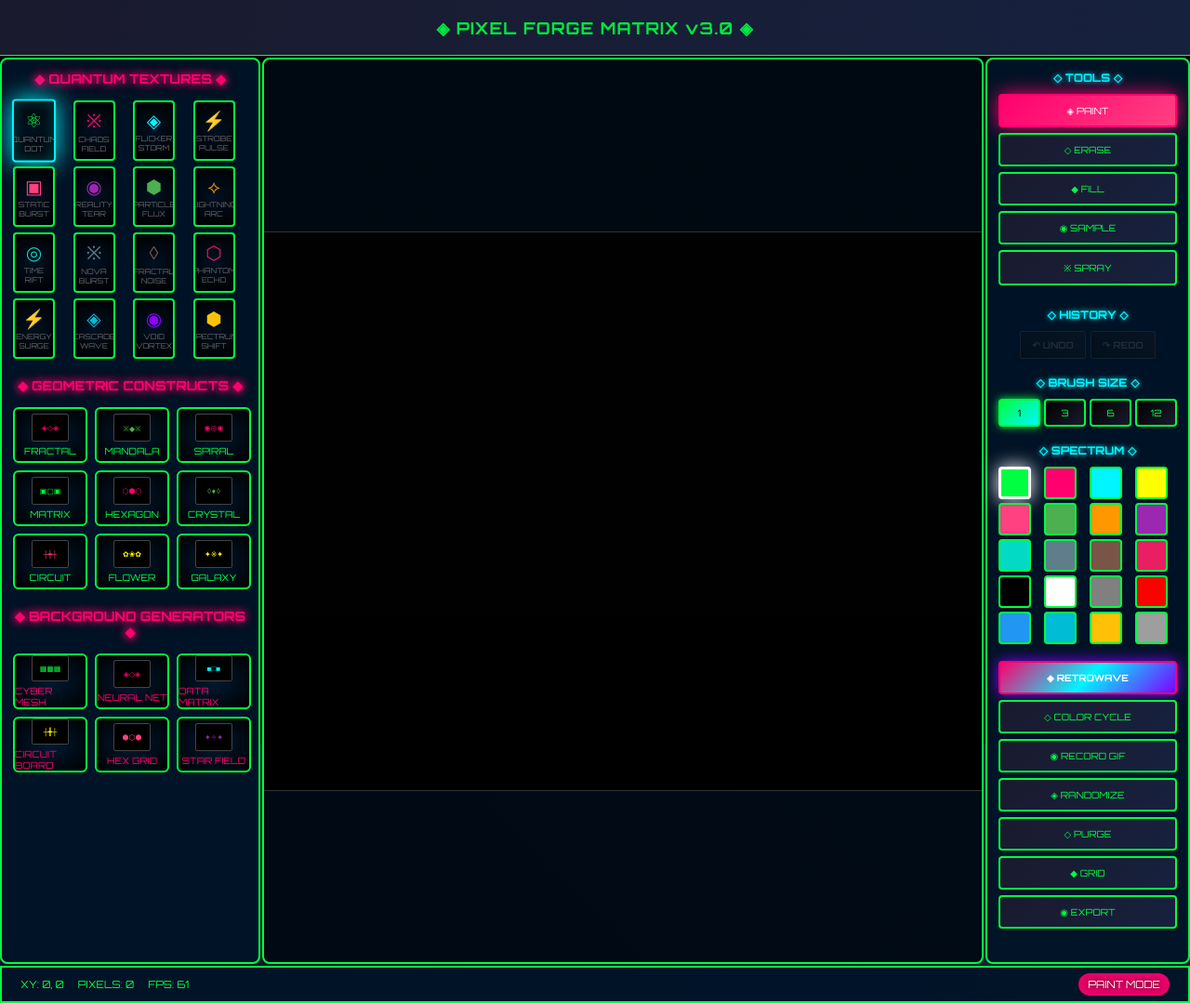
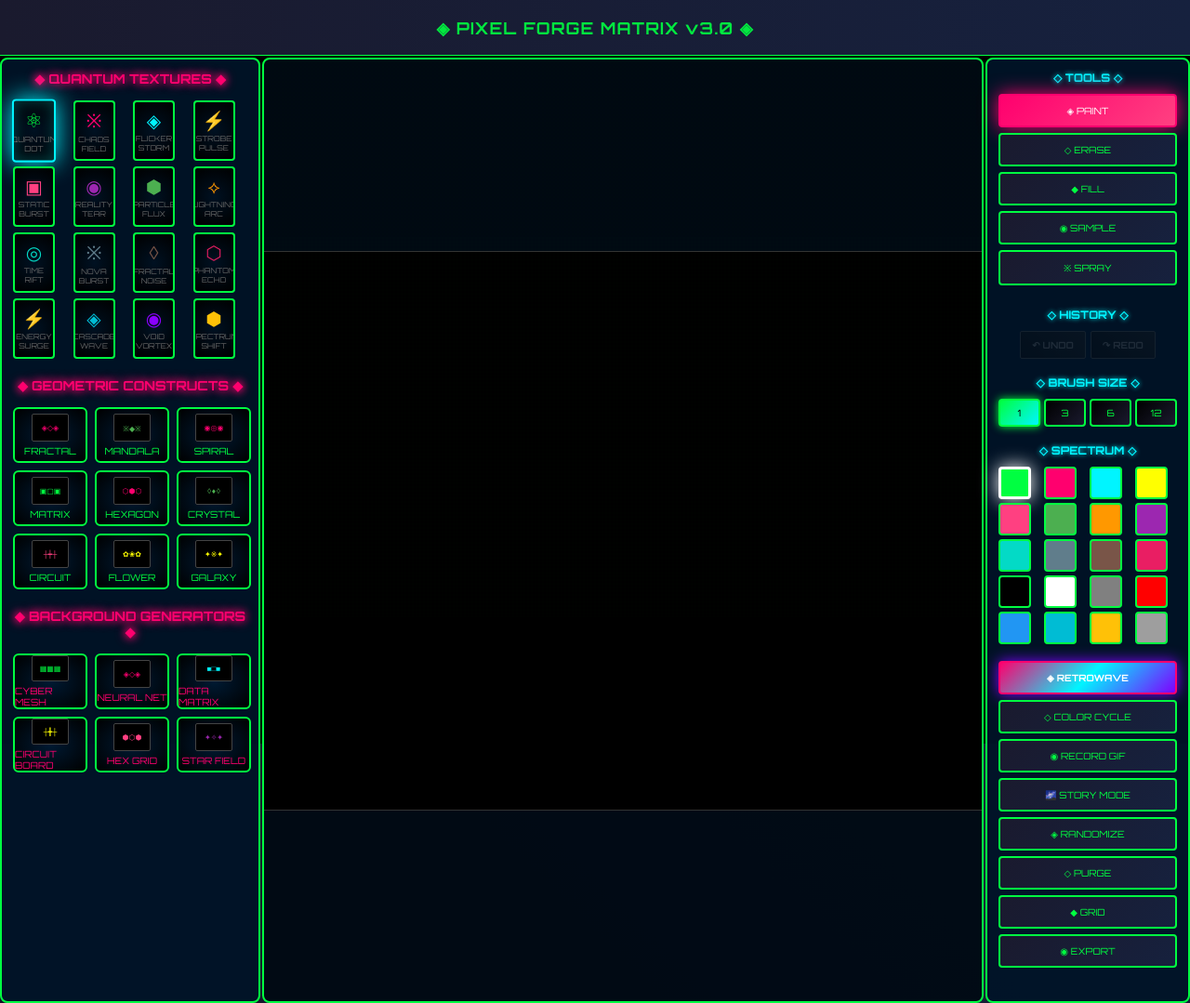
Before and after one commit to Flexasaurusrex/pixel-forge-matrix, a website: page index.html in a window 1280 px wide. Shown: the top 1079 px of the page at 93% size. Drawn offline with Linux system fonts and the light colour scheme.

Commit message:
Update index.html

```diff
--- a/index.html
+++ b/index.html
@@ -190,6 +190,7 @@
                 <button class="tool-btn" id="retrowaveBtn">◈ RETROWAVE</button>
                 <button class="tool-btn" id="colorCycleBtn">◇ COLOR CYCLE</button>
                 <button class="tool-btn" id="recordGifBtn">◉ RECORD GIF</button>
+                <button class="tool-btn" id="storyModeBtn">🌌 STORY MODE</button>
                 <button class="tool-btn" id="randomize">◈ RANDOMIZE</button>
                 <button class="tool-btn" id="clearCanvas">◇ PURGE</button>
                 <button class="tool-btn" id="toggleGrid">◆ GRID</button>
```
